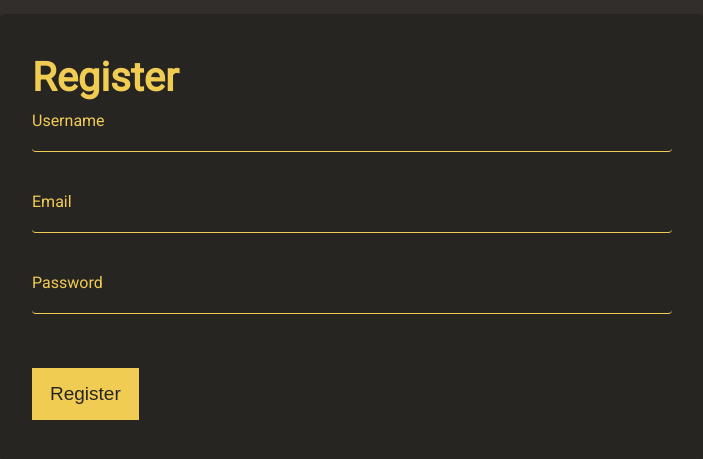
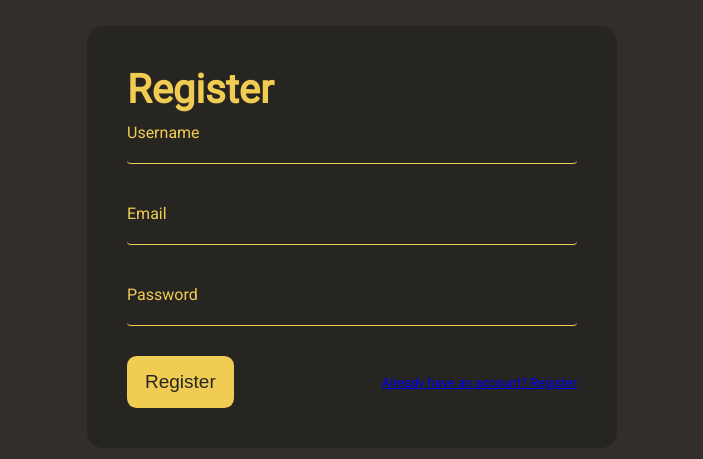
Before and after one commit to TheArtemis/chopstick.js, a Vue app: page /register in a window 1280 px wide. Shown: the part 163-622 px from the top of the page, without its empty margins (288-991 px from the left). Built offline with nearby package versions, Linux system fonts and the light colour scheme.

Commit message:
Fixed Register

```diff
--- a/src/assets/login.css
+++ b/src/assets/login.css
@@ -77,6 +77,7 @@
   background-color: var(--color-primary);
   border: 2px solid transparent;
   cursor: pointer;
+  border-radius: 0.5em;
 }
 .boxbottom a {
   color: var(--color-primary);
@@ -102,6 +103,7 @@
   .box {
     width: 40vh;
     height: 50vh;
+    margin-top: 20px;
   }
   .inputBox label {
     margin-top: -22%;
--- a/src/assets/register.css
+++ b/src/assets/register.css
@@ -17,6 +17,7 @@
   min-width: 300px;
   min-height: 300px;
   border-radius: 1em;
+  max-width: 450px;
 }
 
 .registerBox h2 {
@@ -59,16 +60,32 @@
   font-size: 0.6rem;
 }
 
-.registerBox button {
+.register-submit-button {
   padding: 0.8rem 1rem;
   font-size: 19px;
   color: var(--bg-secondary);
   background-color: var(--color-primary);
   border: 2px solid transparent;
-  margin-top: 1.5rem;
   cursor: pointer;
+  border-radius: 0.5em;
 }
-@media screen and (min-width: 501px) {
+
+.register-footer {
+  margin-top: 2em;
+  font-size: 0.8rem;
+  font-weight: 300;
+  text-decoration: none;
+  margin: auto;
+  display: flex;
+  align-items: center;
+}
+
+.register-login-link {
+  margin-left: auto;
+  text-decorations: none;
+}
+
+@media screen and (min-width: 768px) {
   .rBox {
     align-items: center;
   }
@@ -76,8 +93,11 @@
     width: 50%;
   }
 }
-@media screen and (max-width: 500px) {
+@media screen and (max-width: 768px) {
   .registerBox {
     width: 70%;
+    /* position: relative; */
+    margin-top: 30px;
+    height: 130px;
   }
 }
--- a/src/components/ErrorBox.vue
+++ b/src/components/ErrorBox.vue
@@ -2,7 +2,7 @@
     <transition name="slide">
         <div v-if="this.error" class="errorBox" :class="{ 'error-show': this.showError }">
             {{ error }}
-            <button class="closeBox" @click="closeErrorBox">&#10006;</button>
+            <button class="close-box-error" @click="closeErrorBox">&#10006;</button>
         </div>
     </transition>
 </template>
@@ -39,6 +39,7 @@ export default {
 
     opacity: 0;
     transform: translateY(-100px);
+    z-index: 999;
 }
 
 .error-show {
@@ -60,7 +61,7 @@ export default {
     transform: translateY(0%);
 }
 
-.closeBox {
+.close-box-error {
     position: absolute;
     right: 5px;
     top: 5px;
@@ -68,5 +69,12 @@ export default {
     border: none;
     cursor: pointer;
     color: rgb(187, 103, 103);
+    z-index: 999;
+}
+
+@media screen and (max-width: 768px) {
+    .errorBox {
+        margin-top: 30px
+    }
 }
 </style>
--- a/src/pages/Login.vue
+++ b/src/pages/Login.vue
@@ -17,7 +17,7 @@
 					</div>
 					<div class="boxbottom">
 						<button type="submit" name="sign-in">Sign In</button>
-						<router-link to="/register">Don't have an account? Register here</router-link>
+						<router-link :to="{ path: '/register' }">Don't have an account? Register here</router-link>
 					</div>
 				</form>
 			</div>
@@ -44,7 +44,7 @@ export default {
 			username: '',
 			password: '',
 			error: null,
-			showError: false, // Added showError property
+			showError: false,
 		};
 	},
 	methods: {
@@ -65,12 +65,7 @@ export default {
 			} catch (error) {
 				this.error = error.response.data;
 				console.log(error)
-				if (this.error === 'User not found') {
-					console.log('User not found');
-				} else if (this.error === 'Wrong password') {
-					console.log('Wrong password');
-				}
-				this.showError = true; // Show the error message
+				this.showError = true;
 			} finally {
 				this.username = '';
 				this.password = '';
--- a/src/pages/Register.vue
+++ b/src/pages/Register.vue
@@ -1,5 +1,6 @@
 <script>
 import axios from 'axios';
+import ErrorBox from '@/components/ErrorBox.vue';
 
 const API_URL = 'http://localhost:3000';
 const axiosInstance = axios.create({
@@ -7,11 +8,17 @@ const axiosInstance = axios.create({
 });
 
 export default {
+  name: 'Register',
+  components: {
+    ErrorBox
+  },
   data() {
     return {
       username: '',
       password: '',
       mail: '',
+      error: null,
+      showError: false,
     }
   },
   created() {
@@ -27,6 +34,7 @@ export default {
       // Make an HTTP request to your server to register the user
       // with the entered username and password
 
+      try {
         console.log('Registering user...');
 
         /* const test = await axiosInstance.get('/test')
@@ -46,6 +54,18 @@ export default {
         console.log(this.password);
         console.log(this.mail);
 
+      } catch (error) {
+        this.error = error.response.data;
+        console.log(error);
+        this.showError = true;
+      } finally {
+        this.username = '';
+        this.mail = '';
+        this.password = '';
+      }
+
+
+
     }
   }
 }
@@ -53,6 +73,8 @@ export default {
 
 <template>
   <div class="rBox">
+    <ErrorBox :error="this.error" :showError="this.showError"
+      @close-error="() => { this.showError = false, this.error = null }" />
     <div class="registerBox">
       <h2>Register</h2>
       <form @submit.prevent="submitRegister">
@@ -68,7 +90,11 @@ export default {
           <input type="password" v-model="password">
           <label>Password</label>
         </div>
-      <button type="submit">Register</button>
+        <div class="register-footer">
+          <button class="register-submit-button" type="submit">Register</button>
+          <p class="register-login-link"><router-link :to="{ path: '/login' }">Already have an account?
+              Register</router-link></p>
+        </div>
       </form>
     </div>
   </div>
```
Lines whose indentation alone changed are shown as unchanged.
